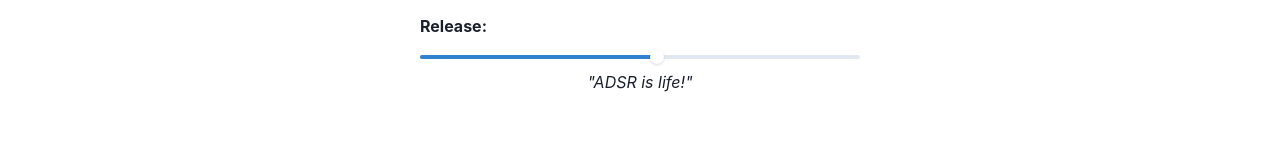
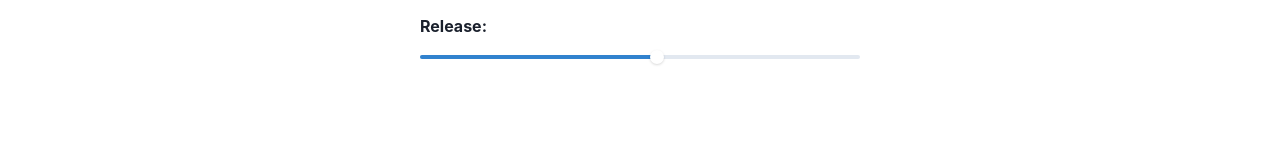
Before and after one commit to devonfox/env-app, a Next.js app: page / in a window 1280 px wide. Shown: the part 794-947 px from the top of the page. Built offline with nearby package versions, Linux system fonts and the light colour scheme.

Commit message:
added margin to bottom quote

```diff
--- a/src/pages/index.tsx
+++ b/src/pages/index.tsx
@@ -25,7 +25,7 @@ export default function Home() {
         <Box mt={20}>
           <ADSR />
         </Box>
-        <Box>
+        <Box mt={20}>
           <Text as="i">&quot;ADSR is life!&quot;</Text>
         </Box>
       </main>
```
